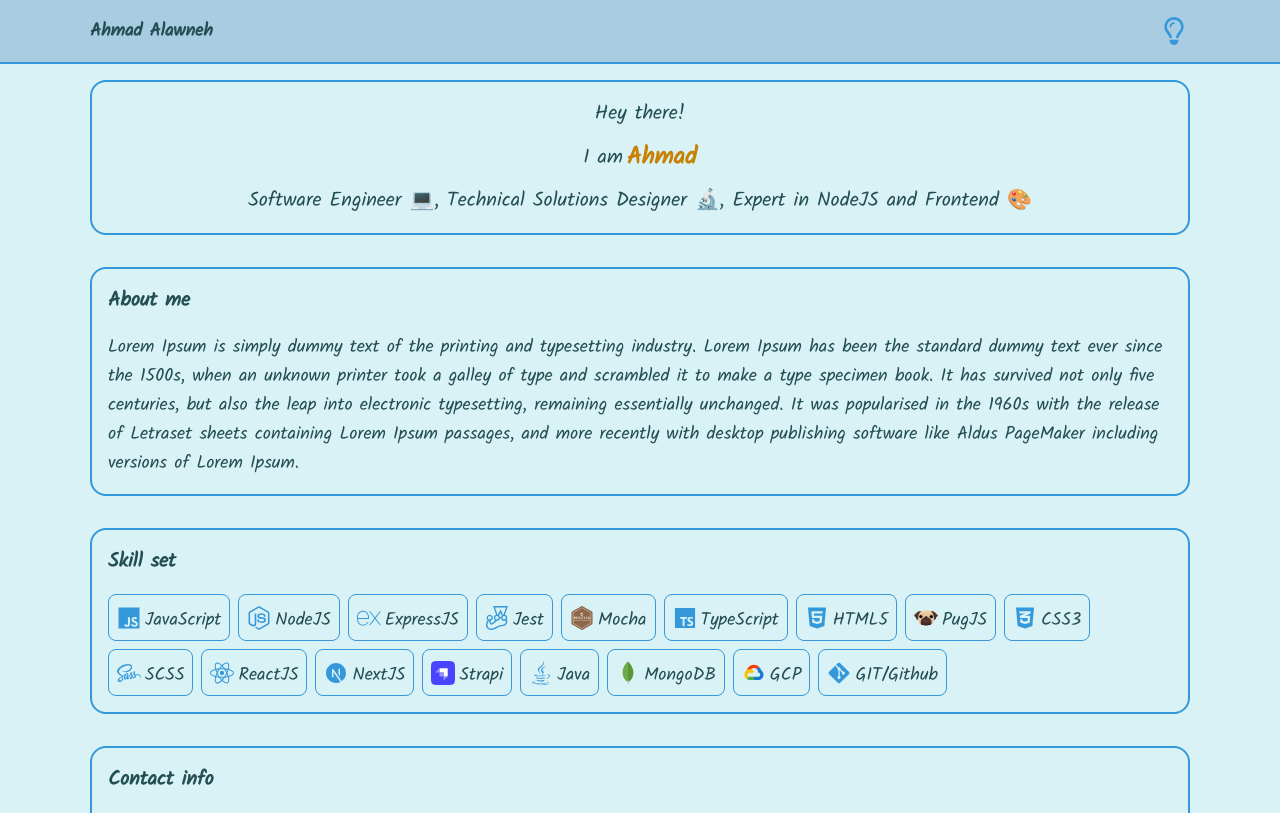
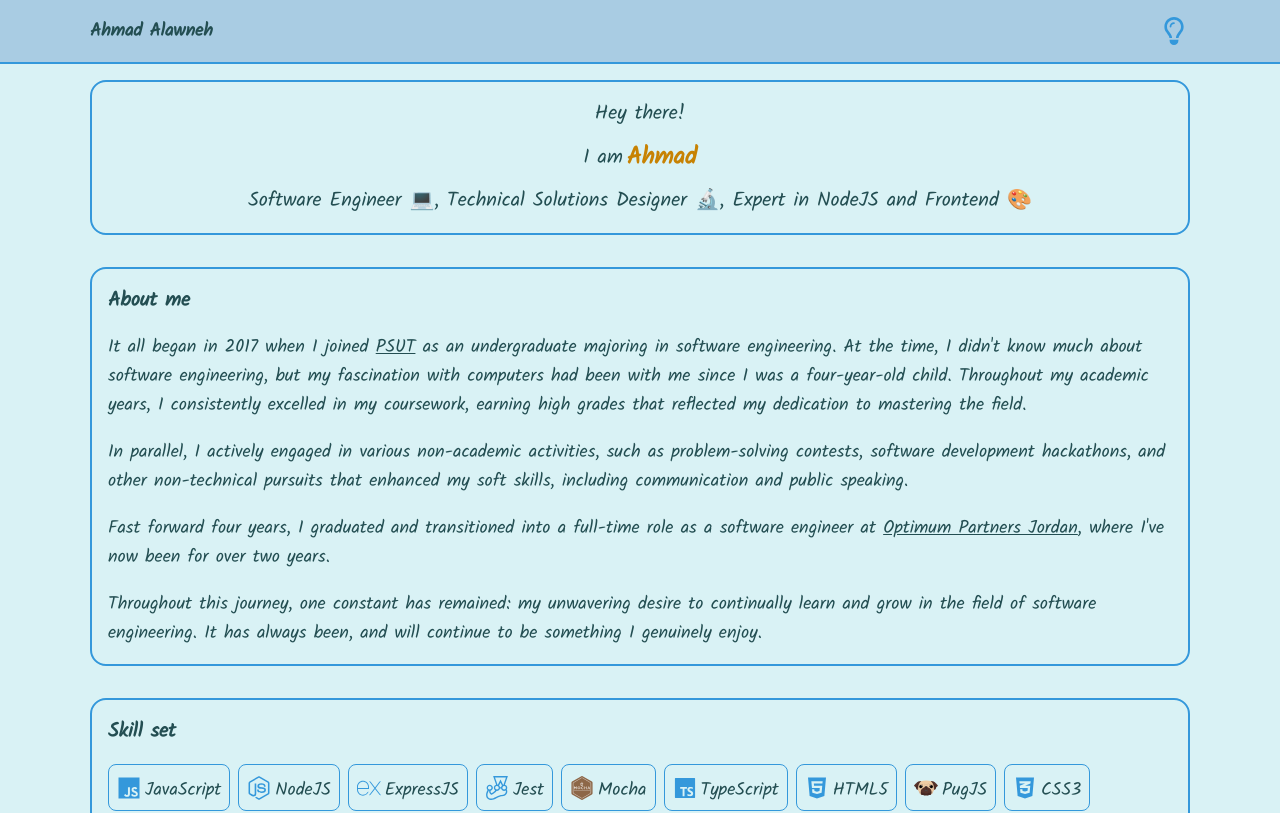
Before and after one commit to Ahmad-Alawneh99/Portfolio, a Next.js app: page / in a window 1280 px wide. Shown: the top 813 px of the page. Built offline with nearby package versions, Linux system fonts and the light colour scheme.

Commit message:
About section + analytics

```diff
--- a/package.json
+++ b/package.json
@@ -10,6 +10,7 @@
     "sass-lint": "sass-lint -v -c .sasslintrc"
   },
   "dependencies": {
+    "@vercel/analytics": "^1.0.2",
     "eslint": "8.49.0",
     "eslint-config-next": "13.4.19",
     "next": "^13.5.2",
--- a/src/app/layout.js
+++ b/src/app/layout.js
@@ -1,5 +1,6 @@
 import './globals.scss'
 import { Kalam } from 'next/font/google'
+import { Analytics } from '@vercel/analytics/react';
 
 const inter = Kalam({ weight: '400', subsets: ['latin'] })
 
@@ -14,7 +15,10 @@ export const metadata = {
 export default function RootLayout({ children }) {
 	return (
 		<html lang='en'>
-			<body className={inter.className} data-theme='dark'>{children}</body>
+			<body className={inter.className} data-theme='dark'>
+				{children}
+				<Analytics />
+			</body>
 		</html>
 	)
 }
--- a/src/components/about/About.js
+++ b/src/components/about/About.js
@@ -1,11 +1,23 @@
 import TitledSection from '../titledSection/TitledSection';
+import aboutStyles from './about.module.scss';
 
 export default function RenderAbout() {
 	return (
 		<TitledSection title='About me'>
-            <p>
-            Lorem Ipsum is simply dummy text of the printing and typesetting industry. Lorem Ipsum has been the standard dummy text ever since the 1500s, when an unknown printer took a galley of type and scrambled it to make a type specimen book. It has survived not only five centuries, but also the leap into electronic typesetting, remaining essentially unchanged. It was popularised in the 1960s with the release of Letraset sheets containing Lorem Ipsum passages, and more recently with desktop publishing software like Aldus PageMaker including versions of Lorem Ipsum.
-            </p>
+			<div className={aboutStyles.aboutContainer}>
+				<p>
+					It all began in 2017 when I joined <a href='https://www.psut.edu.jo/' target='_blank'>PSUT</a> as an undergraduate majoring in software engineering. At the time, I didn&apos;t know much about software engineering, but my fascination with computers had been with me since I was a four-year-old child. Throughout my academic years, I consistently excelled in my coursework, earning high grades that reflected my dedication to mastering the field.
+				</p>
+				<p>
+					In parallel, I actively engaged in various non-academic activities, such as problem-solving contests, software development hackathons, and other non-technical pursuits that enhanced my soft skills, including communication and public speaking.
+				</p>
+				<p>
+					Fast forward four years, I graduated and transitioned into a full-time role as a software engineer at <a href='https://optimumpartners.co/' target='_blank'>Optimum Partners Jordan</a>, where I&apos;ve now been for over two years.
+				</p>
+				<p>
+					Throughout this journey, one constant has remained: my unwavering desire to continually learn and grow in the field of software engineering. It has always been, and will continue to be something I genuinely enjoy.
+				</p>
+			</div>
 		</TitledSection>
 	)
 }
--- /dev/null
+++ b/src/components/about/about.module.scss
@@ -0,0 +1,5 @@
+.aboutContainer {
+    > p:not(:last-child) {
+        margin-bottom: 18px;
+    }
+}
```
Also changed, not shown: 1 other file (tests, documents, lock files or other folders).
